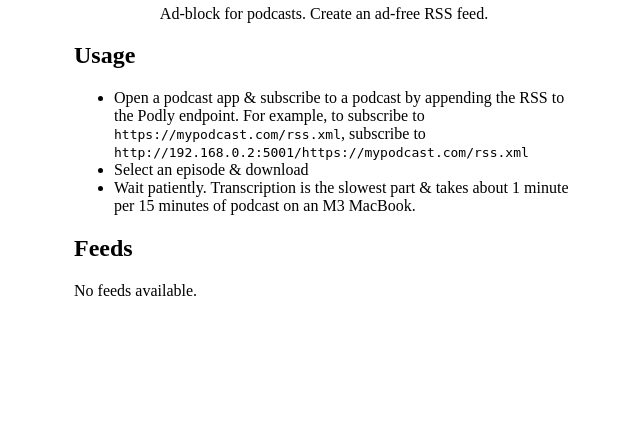
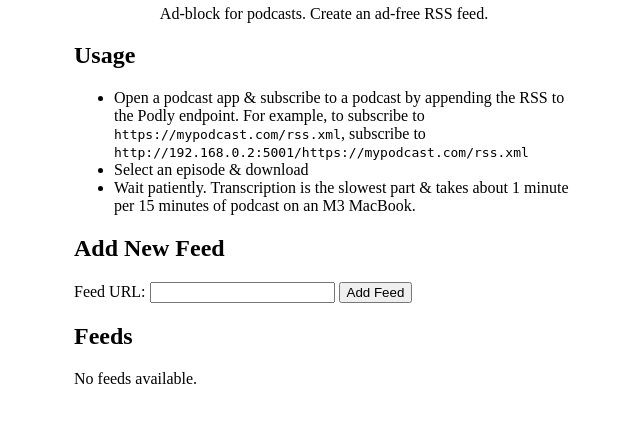
Before and after one commit to jdrbc/podly_pure_podcasts, a Flask app: page / in a window 1280 px wide. Shown: the part 271-694 px from the top of the page, without its empty margins (316-956 px from the left). Run offline with Flask 3, Linux system fonts and the light colour scheme; data that the repository does not hold is empty; parts of the project's set-up code (start-up, migrations or seed data) failed here and were passed over.

Commit message:
add feed & feed link

```diff
--- a/src/app/routes.py
+++ b/src/app/routes.py
@@ -133,7 +133,11 @@ def generate_feed_xml(feed: Feed) -> Any:
 
 @main_bp.route("/v1/feed", methods=["POST"])
 def add_feed() -> flask.Response:
-    data = request.get_json()
+    if request.is_json:
+        data = request.get_json()
+    else:
+        data = request.form
+
     if not data or "url" not in data:
         logging.error("URL is required")
         return flask.make_response(jsonify({"error": "URL is required"}), 400)
--- a/src/app/templates/index.html
+++ b/src/app/templates/index.html
@@ -57,10 +57,22 @@
       </ul>
     </div>
     <div style="width: 500px; margin: 0 auto">
+      <h2>Add New Feed</h2>
+      <form method="post" action="{{ url_for('main.add_feed') }}">
+        <label for="feed_url">Feed URL:</label>
+        <input type="text" id="feed_url" name="url" required />
+        <button type="submit">Add Feed</button>
+      </form>
+    </div>
+    <div style="width: 500px; margin: 0 auto">
       <h2>Feeds</h2>
       {% for feed in feeds %}
       <details>
-        <summary>{{ feed.title }}</summary>
+        <summary>
+          <a href="{{ url_for('main.get_feed', f_id=feed.id) }}"
+            >{{ feed.title }}</a
+          >
+        </summary>
         <table>
           <thead>
             <tr>
```
